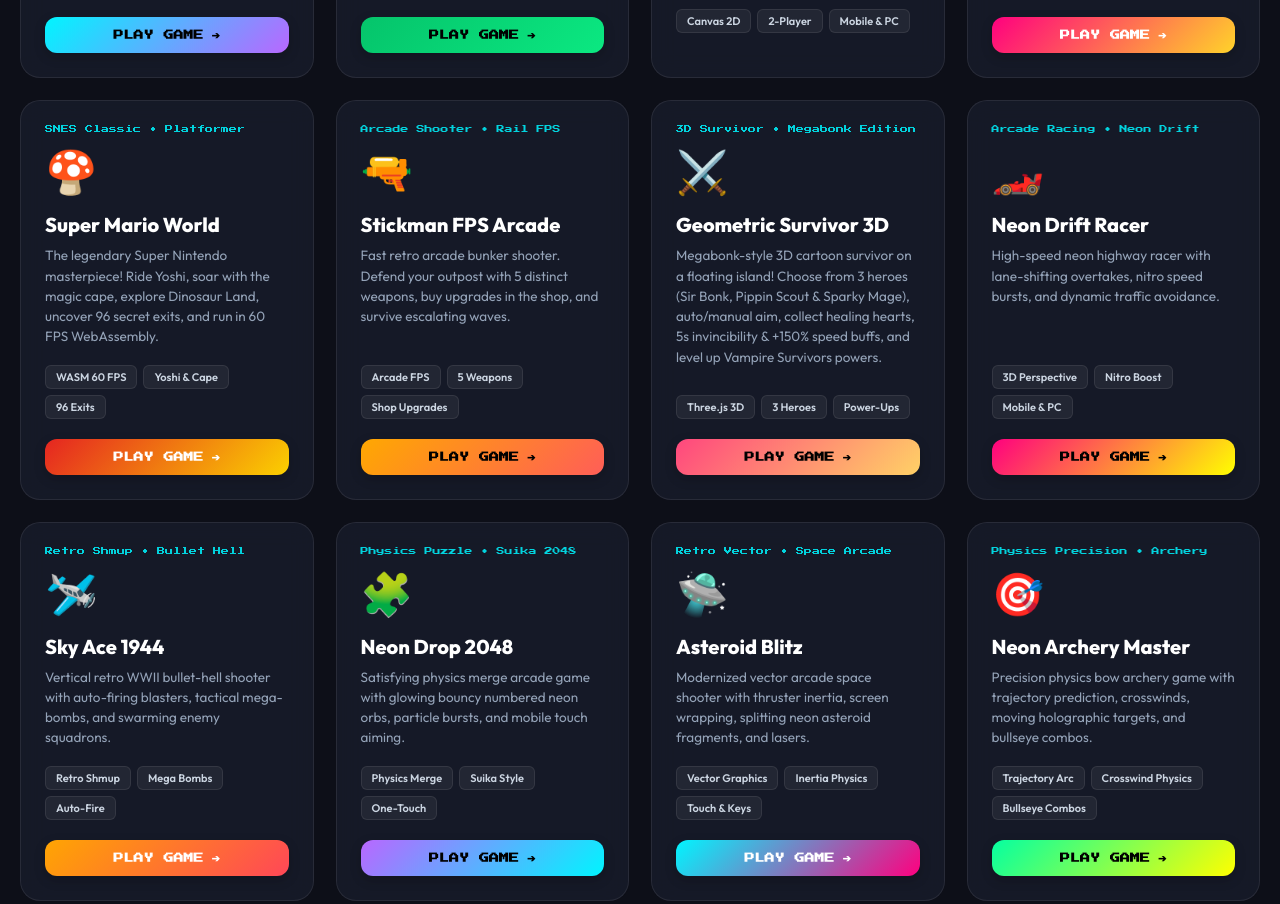
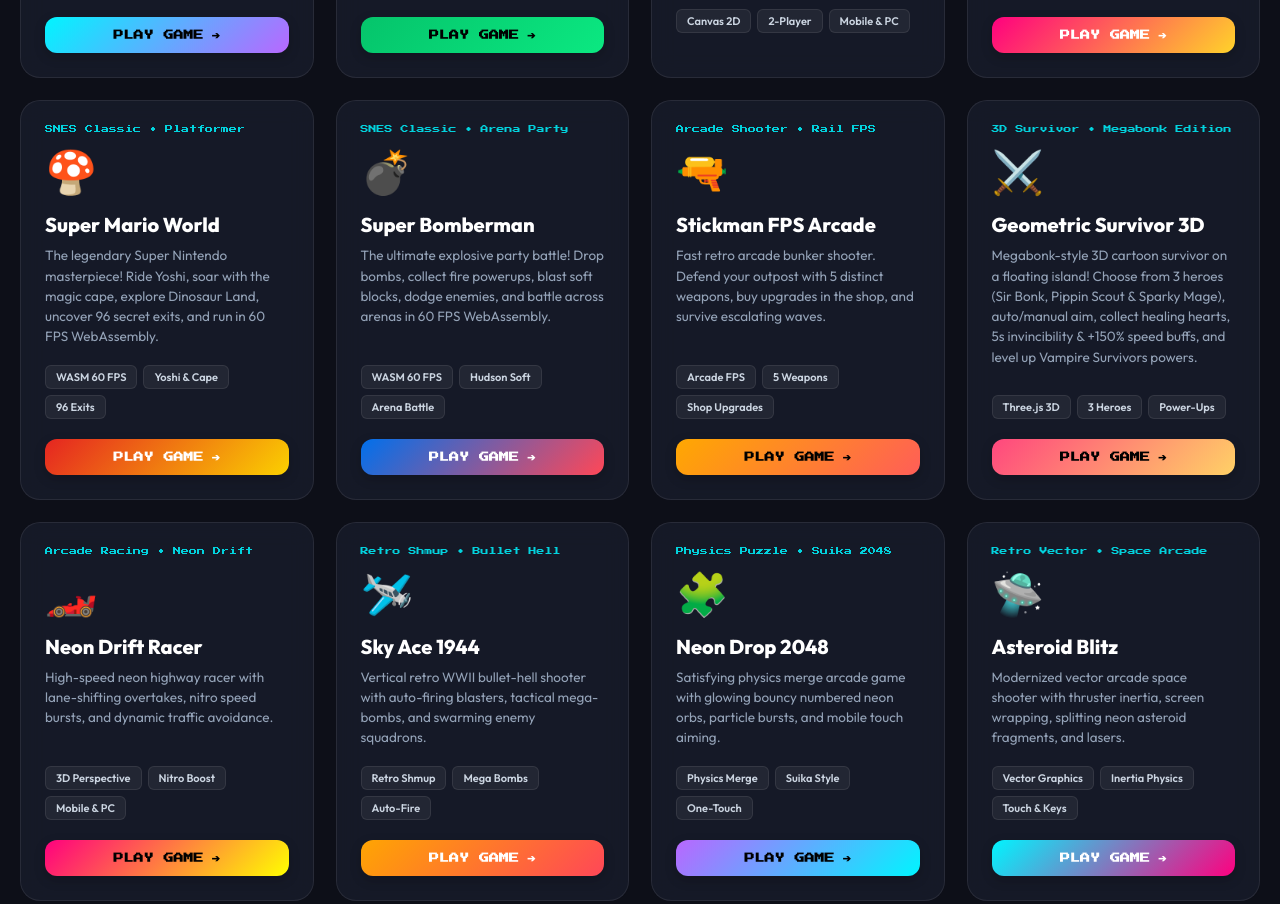
Before and after one commit to marcuscaiado/marcus-arcade, a website built with Vite: page index.html in a window 1280 px wide. Shown: the part 1377-2281 px from the top of the page. Built offline with nearby package versions, Linux system fonts and the light colour scheme; no server answers.

```diff
--- a/index.html
+++ b/index.html
@@ -35,7 +35,7 @@
       <!-- Arcade Header -->
       <header class="arcade-header">
         <div style="display: flex; align-items: center; justify-content: center; gap: 12px; flex-wrap: wrap; margin-bottom: 8px;">
-          <div class="header-badge">✨ 23 ORIGINAL PLAYABLE WEB GAMES ✨</div>
+          <div class="header-badge">✨ 21 ORIGINAIS + 3 LENDAS RETRÔ ✨</div>
           <button class="pilot-badge" id="hub-pilot-btn" title="Click to customize your 3-letter Arcade Nickname (e.g. MRC, ACE, NEO)">
             <span style="font-size: 11px; opacity: 0.8;">👾 PILOT:</span>
             <span id="hub-pilot-tag" style="color: #00f5ff; font-weight: 900; letter-spacing: 2px;">MRC</span>
@@ -52,7 +52,7 @@
             <input type="text" id="game-search" placeholder="Search games (e.g. tetris, viper, pong, pinball, golf, katana)..." autocomplete="off" />
           </div>
           <div class="filter-tabs">
-            <button class="filter-btn active" data-filter="all">All (23)</button>
+            <button class="filter-btn active" data-filter="all">All (24)</button>
             <button class="filter-btn" data-filter="action">Action & Shooter</button>
             <button class="filter-btn" data-filter="arcade">Arcade & Casual</button>
             <button class="filter-btn" data-filter="sports">Sports & Physics</button>
@@ -283,7 +283,23 @@
             </a>
           </div>
 
-          <!-- 9. Stickman FPS Arcade -->
+          <!-- 9. Super Bomberman -->
+          <div class="game-card" data-category="retro" data-title="super bomberman snes hudson soft retro bomb explosions arena multiplayer party">
+            <div class="card-tag">SNES Classic • Arena Party</div>
+            <div class="card-icon">💣</div>
+            <h3 class="card-title">Super Bomberman</h3>
+            <p class="card-desc">The ultimate explosive party battle! Drop bombs, collect fire powerups, blast soft blocks, dodge enemies, and battle across arenas in 60 FPS WebAssembly.</p>
+            <div class="card-badges">
+              <span class="badge">WASM 60 FPS</span>
+              <span class="badge">Hudson Soft</span>
+              <span class="badge">Arena Battle</span>
+            </div>
+            <a href="https://marcuscaiado.github.io/super-bomberman/" target="_blank" rel="noopener noreferrer" class="play-btn btn-bomberman" style="background: linear-gradient(135deg, #0070ec, #ff4757);">
+              <span>PLAY GAME</span> ➔
+            </a>
+          </div>
+
+          <!-- 10. Stickman FPS Arcade -->
           <div class="game-card" data-category="action" data-title="stickman fps arcade shooter guns weapons">
             <div class="card-tag">Arcade Shooter • Rail FPS</div>
             <div class="card-icon">🔫</div>
--- a/src/games-manifest.json
+++ b/src/games-manifest.json
@@ -344,5 +344,20 @@
       "96 Exits"
     ],
     "badgeClass": "btn-mario"
+  },
+  {
+    "id": "super-bomberman",
+    "name": "Super Bomberman",
+    "icon": "💣",
+    "category": "retro",
+    "unit": "WINS",
+    "url": "https://marcuscaiado.github.io/super-bomberman/",
+    "description": "The ultimate explosive party battle! Drop bombs, collect powerups, blast soft blocks, and battle across arenas in 60 FPS WebAssembly.",
+    "tech": [
+      "WASM EmulatorJS",
+      "Hudson Soft",
+      "Arena Battle"
+    ],
+    "badgeClass": "btn-bomberman"
   }
 ]
```
